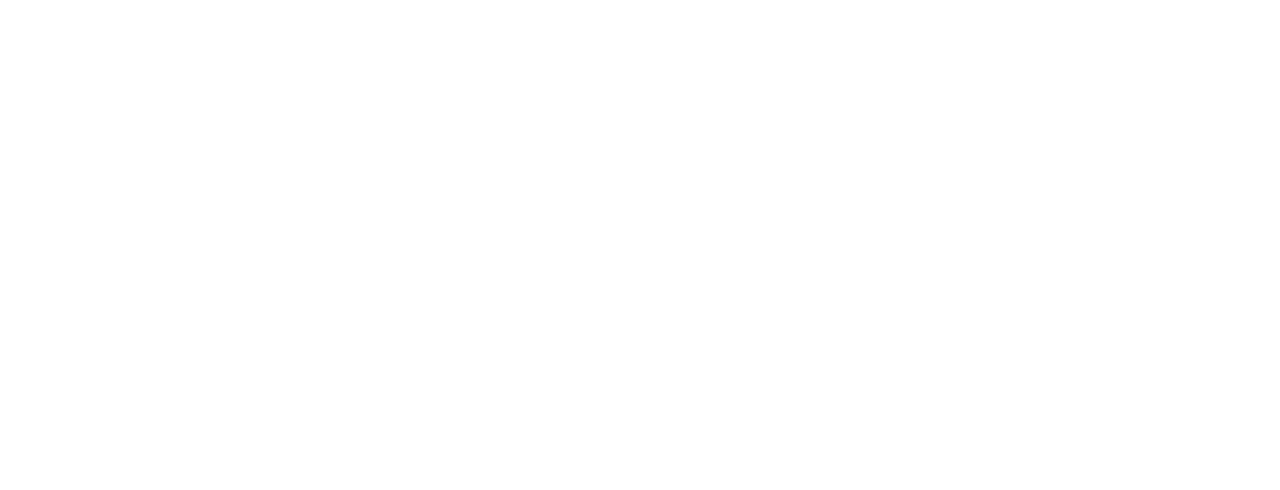
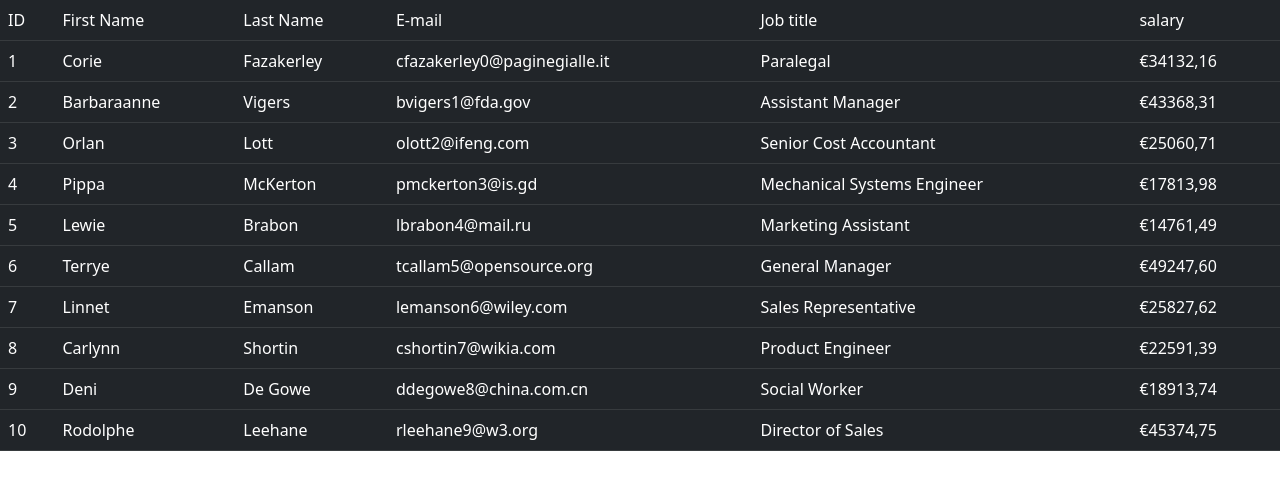
Before and after one commit to evelyngst/FE21-JS-DAY06-Evelyn-Gregor, a plain HTML site: page Intermediate/index.html in a window 1280 px wide. Drawn offline with nearby package versions, Linux system fonts and the light colour scheme.

Commit message:
solution intermediate ex: table

```diff
--- a/Basic/script.js
+++ b/Basic/script.js
@@ -2,7 +2,9 @@ var sandwiches = `{
     "sandwich": "hamburger",
     "calories": "260"
 }`;
+// No comma after the last value!!
 var newSandwiches = JSON.parse(sandwiches);
+//JSON.parse can also be used in a JS file that is not a JSON file! to convert the JSON text format.
 console.log(newSandwiches.sandwich);
 
 var fries = ` {
@@ -14,3 +16,4 @@ var newFries = JSON.parse(fries);
 console.log(newFries);
 
 document.getElementById("write").innerHTML = `My favorite sandwich is a ${newSandwiches.sandwich} which has approximately ${newSandwiches.calories} calories, along with it I enjoy eating ${newFries.fries_size} which have about ${newFries.calories} calories.`
+// backtick only needs to be applied once around the whole sentence (not around every $object)
--- a/Intermediate/index.html
+++ b/Intermediate/index.html
@@ -1,71 +1,20 @@
 <!DOCTYPE html>
 <html lang="en">
-  <head>
-    <meta charset="UTF-8" />
-    <meta http-equiv="X-UA-Compatible" content="IE=edge" />
-    <meta name="viewport" content="width=device-width, initial-scale=1.0" />
-    <link
-      href="https://cdn.jsdelivr.net/npm/bootstrap@5.0.0-beta2/dist/css/bootstrap.min.css"
-      rel="stylesheet"
-      integrity="sha384-BmbxuPwQa2lc/FVzBcNJ7UAyJxM6wuqIj61tLrc4wSX0szH/Ev+nYRRuWlolflfl"
-      crossorigin="anonymous"
-    />
 
-    <title>Intermediate Exercise</title>
-  </head>
-  <body>
-    <script src="data.json"></script>
+<head>
+  <meta charset="UTF-8" />
+  <meta http-equiv="X-UA-Compatible" content="IE=edge" />
+  <meta name="viewport" content="width=device-width, initial-scale=1.0" />
+  <link href="https://cdn.jsdelivr.net/npm/bootstrap@5.0.0-beta2/dist/css/bootstrap.min.css" rel="stylesheet"
+    integrity="sha384-BmbxuPwQa2lc/FVzBcNJ7UAyJxM6wuqIj61tLrc4wSX0szH/Ev+nYRRuWlolflfl" crossorigin="anonymous" />
+  <title>Intermediate Exercise: table</title>
+</head>
 
-    <script>
-      var newdata = JSON.parse(employees);
+<body>
+  <table class="table table-dark" id="myTable">
+  </table>
 
-      console.log(newdata);
-
-      console.table(newdata);
-
-      //   function tableCreate() {
-      //     //body reference
-      //     var body = document.getElementsByTagName("body")[0];
-
-      //     // create elements <table> and a <tbody>
-      //     var tbl = document.createElement("table");
-      //     var tblBody = document.createElement("tbody");
-
-      //     // cells creation
-      //     for (var j = 0; j <= 9; j++) {
-      //       // table row creation
-      //       var row = document.createElement("tr");
-
-      //       for (var i = 0; i < 6; i++) {
-      //         // create element <td> and text node
-      //         //Make text node the contents of <td> element
-      //         // put <td> at end of the table row
-      //         var cell = document.createElement("td");
-      //         var cellText = document.createTextNode(
-      //           "cell is row " + j + ", column " + i
-      //         );
-
-      //         cell.appendChild(cellText);
-      //         row.appendChild(cell);
-      //       }
-
-      //       //row added to end of table body
-      //       tblBody.appendChild(row);
-      //     }
-
-      //     // append the <tbody> inside the <table>
-      //     tbl.appendChild(tblBody);
-      //     // put <table> in the <body>
-      //     body.appendChild(tbl);
-      //     // tbl border attribute to
-      //     tbl.setAttribute("border", "2");
-      //   }
-
-      //   tableCreate();
-      //
-    </script>
-    <div id="container"></div>
-    <!-- <script src="data.json"></script>
-    <script src="script.js"></script> -->
-  </body>
+  <script src="data.json"></script>
+  <script src="script.js"></script>
+</body>
 </html>
--- a/Intermediate/script.js
+++ b/Intermediate/script.js
@@ -1,45 +1,42 @@
-// document.createElement("table").innerHTML += "<table>Language</h3>";
-
 var newdata = JSON.parse(employees);
 
 console.log(newdata);
+console.table(newdata);
 
-function tableCreate() {
-  //body reference
-  var body = document.getElementsByTagName("body")[0];
+function createTable() {
+  var table = document.getElementById("myTable");
+  var row = table.insertRow();
+  var cell1 = row.insertCell();
+      var cell2 = row.insertCell();
+      var cell3 = row.insertCell();
+      var cell4 = row.insertCell();
+      var cell5 = row.insertCell();
+      var cell6 = row.insertCell();
+      cell1.innerHTML = "ID";
+      cell2.innerHTML = "First Name";
+      cell3.innerHTML = "Last Name";
+      cell4.innerHTML = "E-mail";
+      cell5.innerHTML = "Job title";
+      cell6.innerHTML = "salary";
 
-  // create elements <table> and a <tbody>
-  var tbl = document.createElement("table");
-  var tblBody = document.createElement("tbody");
+  for (i = 0; i < newdata.length; i++) {
+    // Create an empty <tr> element and add it to the 1st position of the table:
+      var row = table.insertRow();
+    // Insert new cells (<td> elements) at the 1st and 2nd position of the "new" <tr> element:
+      var cell1 = row.insertCell();
+      var cell2 = row.insertCell();
+      var cell3 = row.insertCell();
+      var cell4 = row.insertCell();
+      var cell5 = row.insertCell();
+      var cell6 = row.insertCell();
 
-  // cells creation
-  for (var j = 0; j <= 9; j++) {
-    // table row creation
-    var row = document.createElement("tr");
-
-    for (var i = 0; i < 6; i++) {
-      // create element <td> and text node
-      //Make text node the contents of <td> element
-      // put <td> at end of the table row
-      var cell = document.createElement("td");
-      var cellText = document.createTextNode(
-        "cell is row " + j + ", column " + i
-      );
-
-      cell.appendChild(cellText);
-      row.appendChild(cell);
-    }
-
-    //row added to end of table body
-    tblBody.appendChild(row);
+      // Add some text to the new cells:
+    cell1.innerHTML = newdata[i].ID;
+    cell2.innerHTML = newdata[i].first_name;
+    cell3.innerHTML = newdata[i].last_name;
+    cell4.innerHTML = newdata[i].email;
+    cell5.innerHTML = newdata[i].job_title;
+    cell6.innerHTML = newdata[i].salary;
   }
-
-  // append the <tbody> inside the <table>
-  tbl.appendChild(tblBody);
-  // put <table> in the <body>
-  body.appendChild(tbl);
-  // tbl border attribute to
-  tbl.setAttribute("border", "2");
 }
-
-tableCreate();
+createTable();
```
